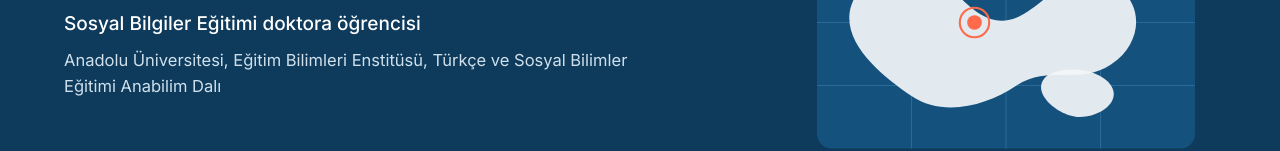
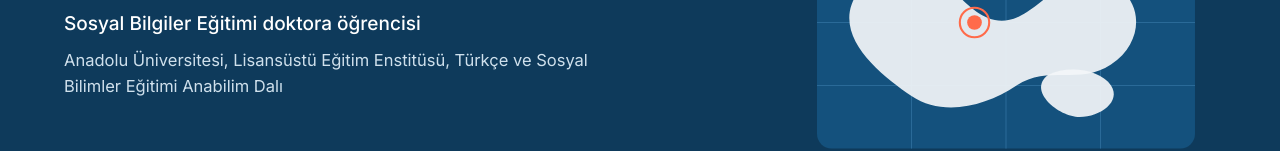
Before and after one commit to byldz-65/byldz-65.github.io, a plain HTML site: page index.html in a window 1280 px wide. Shown: the part 278-429 px from the top of the page. Drawn offline with Linux system fonts and the light colour scheme.

Commit message:
Update educational institution details in index.html

```diff
--- a/index.html
+++ b/index.html
@@ -39,7 +39,7 @@ footer{padding:28px max(5vw,16px);color:var(--muted);font-size:14px;text-align:c
 <div>
 <h1>Betül Yıldız</h1>
 <p class="role">Sosyal Bilgiler Eğitimi doktora öğrencisi</p>
-<p>Anadolu Üniversitesi, Eğitim Bilimleri Enstitüsü, Türkçe ve Sosyal Bilimler Eğitimi Anabilim Dalı</p>
+<p>Anadolu Üniversitesi, Lisansüstü Eğitim Enstitüsü, Türkçe ve Sosyal Bilimler Eğitimi Anabilim Dalı</p>
 </div>
 <svg class="map" viewBox="0 0 400 300" role="img" aria-label="Pusula ve harita çizimi">
 <rect x="20" y="30" width="360" height="240" rx="14" fill="#14517d"/>
```
